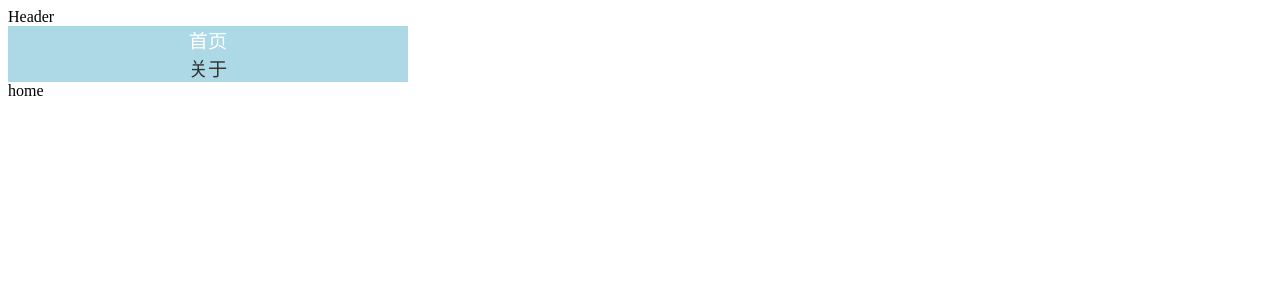
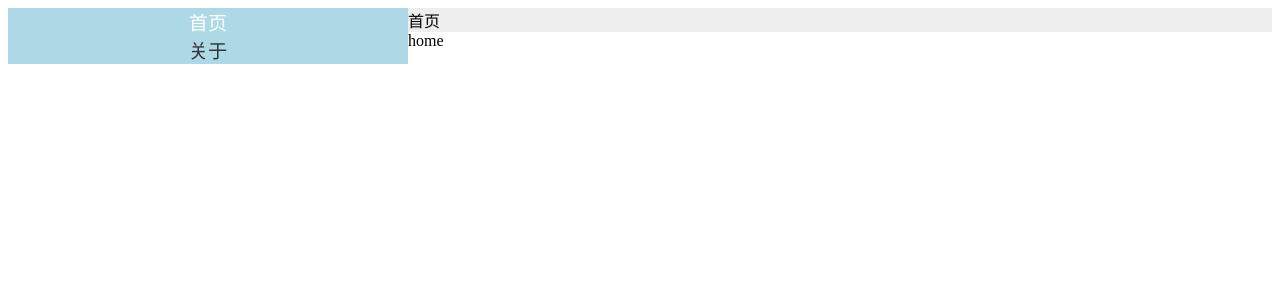
Before and after one commit to Bottle414/React-Admin, a React (Vite) app: page / in a window 1280 px wide. Shown: the top 300 px of the page. Built offline with nearby package versions, Linux system fonts and the light colour scheme.

Commit message:
feat: add basic layout and header

```diff
--- a/src/layout/Layout.css
+++ b/src/layout/Layout.css
@@ -0,0 +1,13 @@
+.layout {
+    display: flex;
+}
+
+.layout-right {
+    display: flex;
+    flex: 1;
+    flex-direction: column;
+}
+
+.layout-content {
+    width: 100%;
+}
--- a/src/layout/Layout.tsx
+++ b/src/layout/Layout.tsx
@@ -1,16 +1,21 @@
 import { Outlet } from 'react-router-dom'
 import { Header } from './header/Header'
 import { Sidebar } from './sidebar/Sidebar'
+import './Layout.css'
 
 export function Layout() {
     return (
         <div className="layout">
-            <Header />
-            <Sidebar />
-            {/* 二级路由 */}
-            <main className="content">
-                <Outlet />
-            </main>
+            <div className="layout-left">
+                <Sidebar />
+            </div>
+            <div className="layout-right">
+                <Header />
+                {/* 二级路由 */}
+                <main className="layout-content">
+                    <Outlet />
+                </main>
+            </div>
         </div>
     )
 }
--- a/src/layout/header/Header.css
+++ b/src/layout/header/Header.css
@@ -0,0 +1,11 @@
+@import "../sidebar/Sidebar.css";
+
+:root {
+    --header-width: 100%;
+    --header-bg: #eee;
+}
+
+.header {
+    width: var(--header-width);
+    background-color: var(--header-bg);
+}
--- a/src/layout/header/Header.tsx
+++ b/src/layout/header/Header.tsx
@@ -1,8 +1,21 @@
-export function Header(){
-    return (
-        <>
-            Header
+import './Header.css'
+import { useRouteLoaderData } from 'react-router-dom'
+import router, { RouteWithMeta } from '../../router'
 
-        </>
-    )
+export function Header() {
+    const getCurrentRoute = () => {
+        const sencondryRoutes = router.routes[0].children
+        if (!sencondryRoutes) return
+        return sencondryRoutes.find(
+            (route) => !!useRouteLoaderData(route.id as string)
+        )
+    }
+
+    const getCurrentTitle = () => {
+        const currentRoute = getCurrentRoute()
+        if (!currentRoute) return null
+        return (currentRoute as RouteWithMeta).meta.title
+    }
+
+    return <div className="header">{getCurrentTitle()}</div>
 }
```
